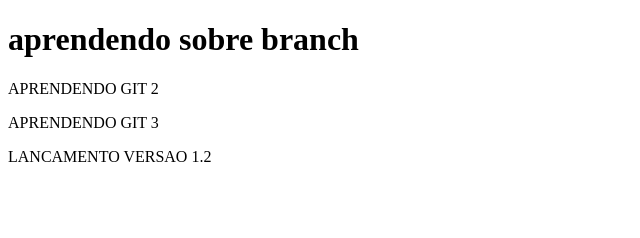
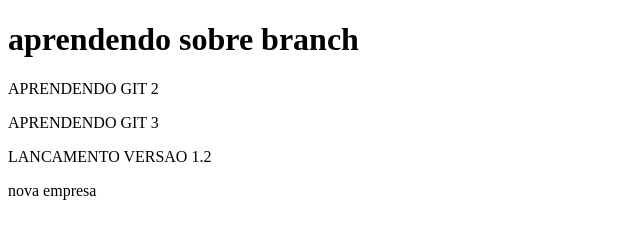
Before and after one commit to micaeljander/Aprendendo-a-aprender, a plain HTML site: page index.html in a window 1280 px wide. Shown: the whole page, without its empty margins (0-640 px from the left). Drawn offline with Linux system fonts and the light colour scheme.

Commit message:
nova empresa versao 1.3

```diff
--- a/index.html
+++ b/index.html
@@ -12,4 +12,5 @@
 <p>APRENDENDO GIT 2</p>
 <p>APRENDENDO GIT 3</p>
 <p>LANCAMENTO VERSAO 1.2</p>
+<p>nova empresa</p>
 </html></p>
```
